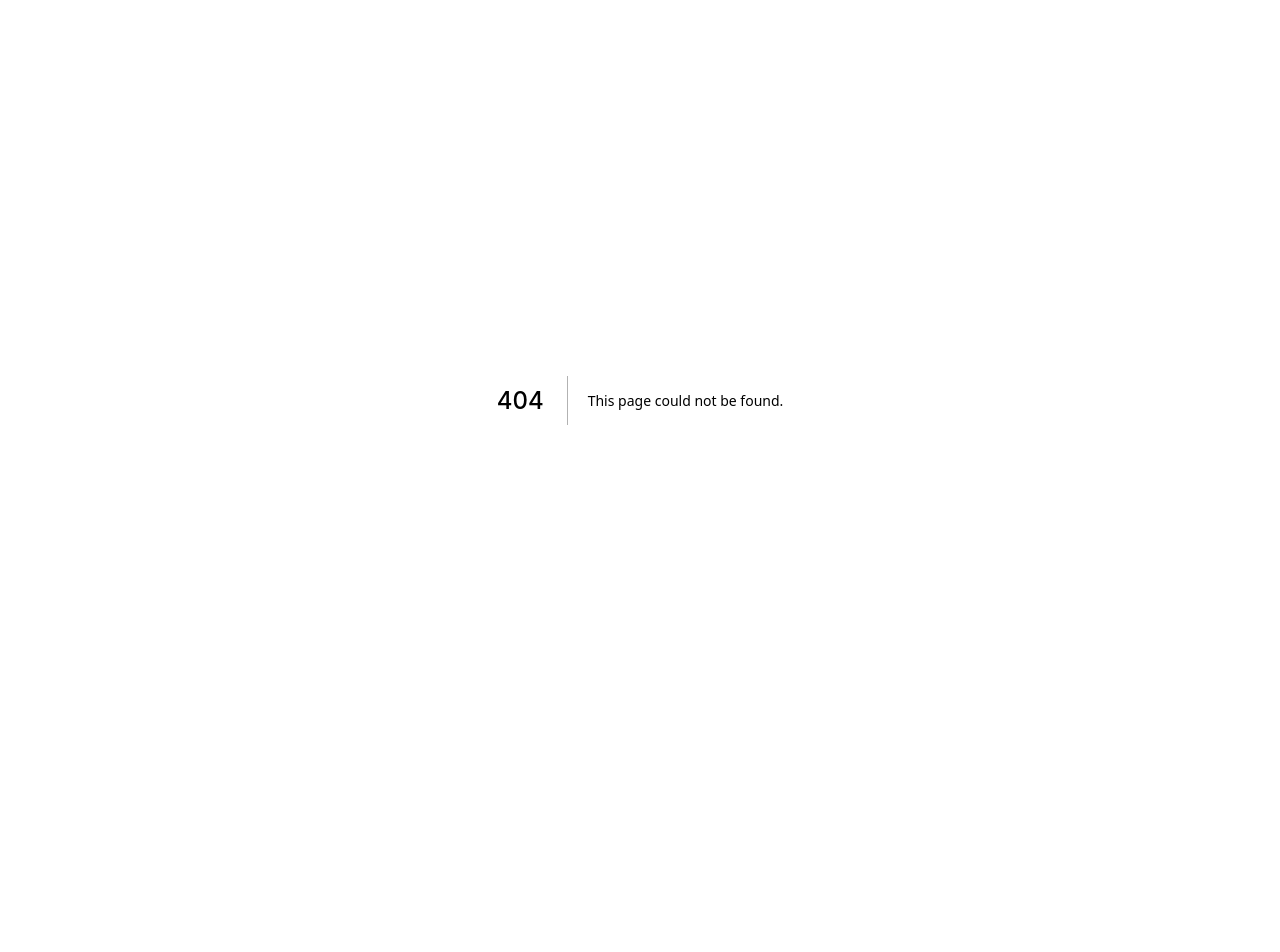
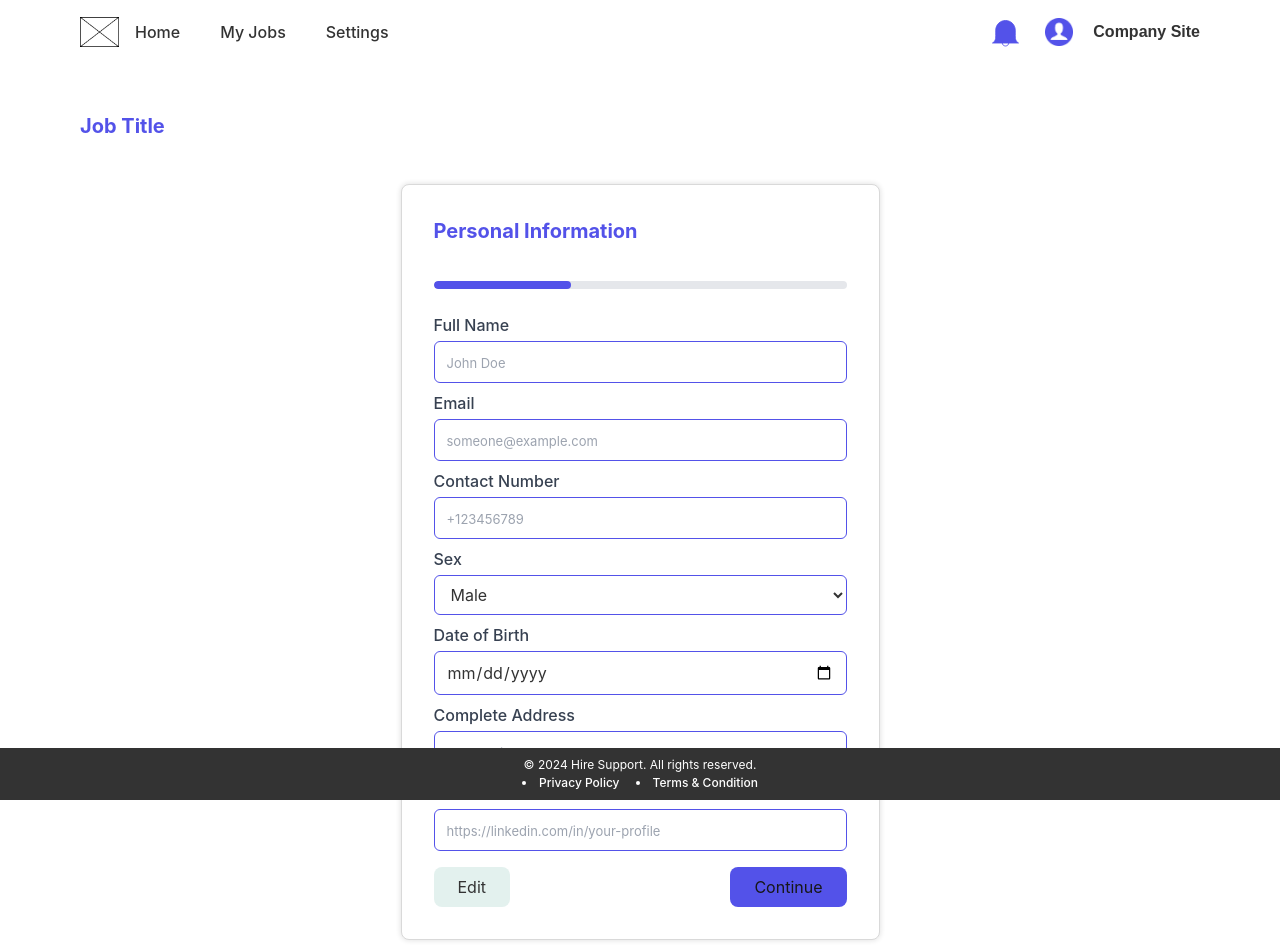
Before and after one commit to ms-hollow/Hire-Support-Resume-Verification-and-Applicant-Ranking-System-using-NLP, a Next.js app in the folder frontend/: page /APPLICANT/ApplicantInfo in a window 1280 px wide. Before the commit this address had no page. Shown: the top 952 px of the page. Before the commit the page ends 800 px from the top, so only its background shows below. Built offline with nearby package versions, Linux system fonts and the light colour scheme.

Commit message:
Add files via upload

```diff
--- /dev/null
+++ b/frontend/pages/APPLICANT/ApplicantInfo.js
@@ -0,0 +1,180 @@
+import { useState } from "react";
+import ApplicantHeader from "@/components/ApplicantHeader";
+import GeneralFooter from "@/components/GeneralFooter";
+
+export default function ApplicantInfo() {
+    const [formData, setFormData] = useState({
+        fullName: "",
+        email: "",
+        contactNumber: "",
+        sex: "Male",
+        dob: "",
+        age: "",
+        address: "",
+        linkedIn: "",
+    });
+
+    const [step, setStep] = useState(1);
+
+    const handleChange = (e) => {
+        const { name, value } = e.target;
+        const updatedData = { ...formData, [name]: value };
+        setFormData(updatedData);
+
+        const fields = Object.keys(formData);
+        const filledFields = fields.filter((field) => formData[field] || updatedData[field]);
+        setStep(Math.min(filledFields.length, fields.length));
+    };
+
+    const handleSubmit = async (e) => {
+        e.preventDefault();
+
+        const response = await fetch("/api/submit-info", {
+            method: "POST",
+            headers: { "Content-Type": "application/json" },
+            body: JSON.stringify(formData),
+        });
+
+        const result = await response.json();
+        alert(result.message);
+    };
+
+    const handleEdit = () => {
+        alert("Edit button clicked - implement your logic here.");
+    };
+
+    return (
+        <div>
+            <ApplicantHeader />
+
+            <div className="lg:pt-28 mb:pt-24 xsm:pt-24 sm:pt-24 mb:px-20 sm:px-20 xsm:px-20 lg:px-20 mx-auto">
+                <h1 className="text-xl font-bold text-primary pb-5">Job Title</h1>
+
+                {/* Form Box */}
+                <div className="box-container p-8 bg-white rounded-lg shadow-md border border-gray-200 max-w-3xl mx-auto mt-6">
+                    <h1 className="text-xl font-bold text-primary pb-5">Personal Information</h1>
+                    <form onSubmit={handleSubmit}>
+
+                        {/* Progress Bar */}
+                        <div className="w-full bg-gray-200 rounded-full overflow-hidden mt-4 mb-6">
+                            <div
+                                className={`h-2 rounded-full transition-all duration-300 bg-primary ${step === 1 ? "w-1/3" : step === 2 ? "w-2/3" : step === 8 ? "w-full" : `${(step / 8) * 100}%`}`}
+                            ></div>
+                        </div>
+
+                        {/* Full Name */}
+                        <div>
+                            <label className="block text-gray-700 font-medium">Full Name</label>
+                            <input
+                                type="text"
+                                name="fullName"
+                                placeholder="John Doe"
+                                value={formData.fullName}
+                                onChange={handleChange}
+                                className="mt-1 block w-full rounded-md bg-[var(--background)] border py-2 px-3"
+                            />
+                        </div>
+
+                        {/* Email Address */}
+                        <div>
+                            <label className="block text-gray-700 font-medium mt-2">Email</label>
+                            <input
+                                type="email"
+                                name="email"
+                                placeholder="someone@example.com"
+                                value={formData.email}
+                                onChange={handleChange}
+                                className="mt-1 block w-full rounded-md bg-[var(--background)] border py-2 px-3"
+                            />
+                        </div>
+
+                        {/* Contact Number */}
+                        <div>
+                            <label className="block text-gray-700 font-medium mt-2">Contact Number</label>
+                            <input
+                                type="tel"
+                                name="contactNumber"
+                                placeholder="+123456789"
+                                value={formData.contactNumber}
+                                onChange={handleChange}
+                                className="mt-1 block w-full rounded-md bg-[var(--background)] border py-2 px-3"
+                            />
+                        </div>
+
+                        {/* Sex */}
+                        <div>
+                            <label className="block text-gray-700 font-medium mt-2">Sex</label>
+                            <select
+                                name="sex"
+                                value={formData.sex}
+                                onChange={handleChange}
+                                className="mt-1 block w-full rounded-md bg-[var(--background)] border py-2 px-3"
+                            >
+                                <option>Male</option>
+                                <option>Female</option>
+                                <option>Other</option>
+                            </select>
+                        </div>
+
+                        {/* Date of Birth */}
+                        <div>
+                            <label className="block text-gray-700 font-medium mt-2">Date of Birth</label>
+                            <input
+                                type="date"
+                                name="dob"
+                                value={formData.dob}
+                                onChange={handleChange}
+                                className="mt-1 block w-full rounded-md bg-[var(--background)] border py-2 px-3"
+                            />
+                        </div>
+
+                        {/* Address */}
+                        <div>
+                            <label className="block text-gray-700 font-medium mt-2">Complete Address</label>
+                            <input
+                                type="text"
+                                name="address"
+                                placeholder="Street, City, Country"
+                                rows="3"
+                                value={formData.address}
+                                onChange={handleChange}
+                                className="mt-1 block w-full rounded-md bg-[var(--background)] border py-2 px-3"
+                            ></input>
+                        </div>
+
+                        {/* LinkedIn Profile */}
+                        <div>
+                            <label className="block text-gray-700 font-medium mt-2">LinkedIn Profile</label>
+                            <input
+                                type="url"
+                                name="linkedIn"
+                                placeholder="https://linkedin.com/in/your-profile"
+                                value={formData.linkedIn}
+                                onChange={handleChange}
+                                className="mt-1 block w-full rounded-md bg-[var(--background)] border py-2 px-3"
+                            />
+                        </div>
+
+                        {/* Buttons */}
+                        <div className="mt-4 flex justify-between">
+                            <button
+                                type="button"
+                                onClick={handleEdit}
+                                className="rounded-lg py-2 px-6 bg-[var(--secondary)] text-[var(--fontcolor)]"
+                            >
+                                Edit
+                            </button>
+                            <button
+                                type="submit"
+                                className="rounded-lg py-2 px-6 bg-[var(--primary)] text-[var(--foreground)]"
+                            >
+                                Continue
+                            </button>
+                        </div>
+                    </form>
+                </div>
+            </div>
+            <GeneralFooter />
+        </div>
+    );
+}
```
